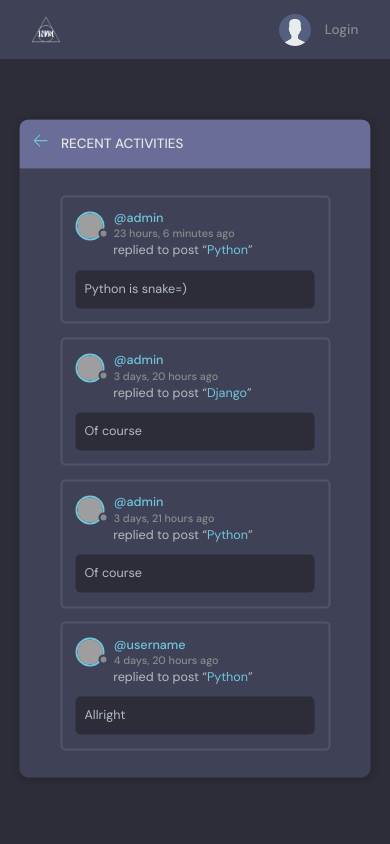
After one commit to Im-Invisible/StudyBuddy, a Django app: page /activity/ in a window 390 px wide. The commit adds this page. Run offline with Django 4.2, Linux system fonts and the light colour scheme; data comes from the database, SQL or seed files in the repository; grey boxes are pictures that could not be loaded.

Commit message:
Added activity page and topics page for phone, and added mobile responsiveness

```diff
--- /dev/null
+++ b/base/templates/base/activity.html
@@ -0,0 +1,59 @@
+{% extends 'main.html' %}
+
+
+{% block content %}
+    <main class="layout">
+      <div class="container">
+        <div class="layout__box">
+          <div class="layout__boxHeader">
+            <div class="layout__boxTitle">
+              <a href="{% url 'home' %}">
+                <svg version="1.1" xmlns="http://www.w3.org/2000/svg" width="32" height="32" viewBox="0 0 32 32">
+                  <title>arrow-left</title>
+                  <path
+                    d="M13.723 2.286l-13.723 13.714 13.719 13.714 1.616-1.611-10.96-10.96h27.625v-2.286h-27.625l10.965-10.965-1.616-1.607z"
+                  ></path>
+                </svg>
+              </a>
+              <h3>Recent Activities</h3>
+            </div>
+          </div>
+
+          <div class="activities-page layout__body">
+            {% for message in room_messages %}
+            <div class="activities__box">
+              <div class="activities__boxHeader roomListRoom__header">
+                <a href="{% url 'user-profile' message.user.id %}" class="roomListRoom__author">
+                  <div class="avatar avatar--small">
+                    <img src="https://randomuser.me/api/portraits/women/11.jpg" />
+                  </div>
+                  <p>
+                    @{{ message.user }}
+                    <span>{{ message.created|timesince }} ago</span>
+                  </p>
+                </a>
+                {% if request.user == message.user %}
+                <div class="roomListRoom__actions">
+                  <a href="{% url 'delete-message' message.id %}">
+                    <svg version="1.1" xmlns="http://www.w3.org/2000/svg" width="32" height="32" viewBox="0 0 32 32">
+                      <title>remove</title>
+                      <path
+                        d="M27.314 6.019l-1.333-1.333-9.98 9.981-9.981-9.981-1.333 1.333 9.981 9.981-9.981 9.98 1.333 1.333 9.981-9.98 9.98 9.98 1.333-1.333-9.98-9.98 9.98-9.981z"
+                      ></path>
+                    </svg>
+                  </a>
+                </div>
+                {% endif %}
+              </div>
+              <div class="activities__boxContent">
+                <p>replied to post “<a href="{% url 'room' message.room.id %}">{{ message.room }}</a>”</p>
+                <div class="activities__boxRoomContent">{{ message.body }}</div>
+              </div>
+            </div>
+            {% endfor %}
+          </div>
+        </div>
+      </div>
+    </main>
+
+{% endblock content %}
--- a/base/templates/base/topics_component.html
+++ b/base/templates/base/topics_component.html
@@ -12,11 +12,11 @@
         </li>
         {% endfor %}
     </ul>
-    <!-- <a class="btn btn--link" href="">
+    <a class="btn btn--link" href="{% url 'topics' %}">
         More
         <svg version="1.1" xmlns="http://www.w3.org/2000/svg" width="32" height="32" viewBox="0 0 32 32">
         <title>chevron-down</title>
         <path d="M16 21l-13-13h-3l16 16 16-16h-3l-13 13z"></path>
         </svg>
-    </a> -->
+    </a>
 </div>
--- a/base/urls.py
+++ b/base/urls.py
@@ -12,6 +12,9 @@ urlpatterns = [
     path('profile/<str:pk>/', views.userProfile, name="user-profile"),
     path('update-user/', views.updateUser, name="update-user"),
 
+    path('topics/', views.topicsPage, name="topics"),
+    path('activity/', views.activityPage, name="activity"),
+
     path('create-room/', views.createRoom, name="create-room"),
     path('update-room/<str:pk>/', views.updateRoom, name="update-room"),
     path('delete-room/<str:pk>/', views.deleteRoom, name="delete-room"),
--- a/base/views.py
+++ b/base/views.py
@@ -1,4 +1,3 @@
-from pydoc_data.topics import topics
 from django.http import HttpResponse
 from django.shortcuts import render, redirect
 from django.contrib import messages
@@ -77,7 +76,7 @@ def home(request):
         Q(name__icontains=q) |
         Q(description__icontains=q)
         )
-    topics = Topic.objects.all()
+    topics = Topic.objects.all()[0:5]
     room_count = rooms.count()
     room_messages = Message.objects.filter(Q(room__topic__name__icontains=q))
 
@@ -199,3 +198,16 @@ def updateUser(request):
 
     context = {'form': form}
     return render(request, 'base/update-user.html', context)
+
+
+def topicsPage(request):
+    q = request.GET.get('q') if request.GET.get('q') != None else ''
+    topics = Topic.objects.filter(name__icontains=q)
+    context = {'topics': topics}
+    return render(request, 'base/topics.html', context)
+
+
+def activityPage(request):
+    room_messages = Message.objects.all()
+    context = {'room_messages': room_messages}
+    return render(request, 'base/activity.html', context)
--- a/static/styles/main.css
+++ /dev/null
@@ -1,3 +0,0 @@
-body {
-    background-color: rgb(199, 199, 199);
-}
```
Also changed, not shown: base/templates/base/home.html (+4 -4 lines), base/templates/base/topics.html (added, +51 -0 lines).
